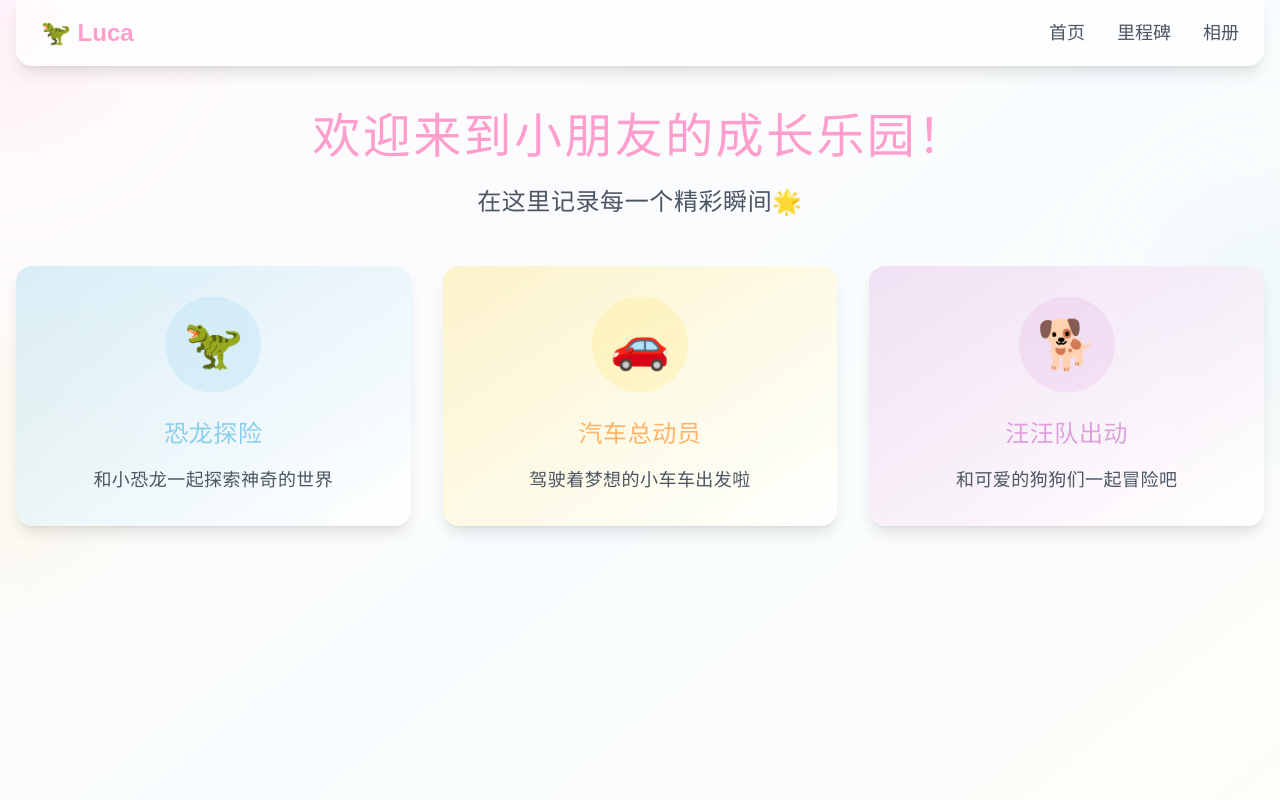
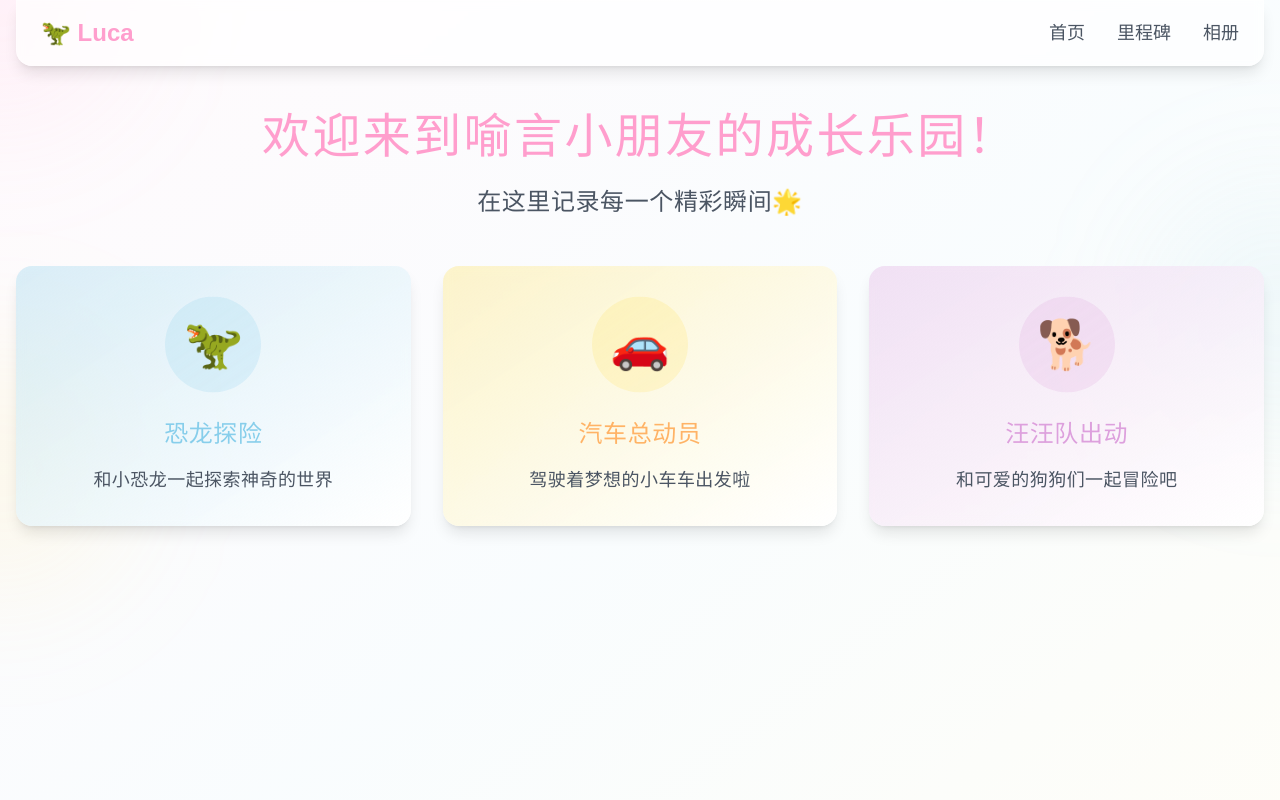
Before and after one commit to luckysonyu99/luckysonyu99.github.io, a Next.js app: page / in a window 1280 px wide. Shown: the top 800 px of the page. Built offline with nearby package versions, Linux system fonts and the light colour scheme; a web font is replaced by a local one.

Commit message:
更新 page.tsx

```diff
--- a/app/page.tsx
+++ b/app/page.tsx
@@ -12,7 +12,7 @@ export default function Home() {
         className="text-center"
       >
         <h1 className="text-4xl md:text-5xl font-qingke text-candy-pink mb-6 animate-float tracking-wider">
-          欢迎来到小朋友的成长乐园！
+          欢迎来到喻言小朋友的成长乐园！
         </h1>
         <p className="text-xl md:text-2xl text-gray-600 mb-12 tracking-wide">
           在这里记录每一个精彩瞬间
```
